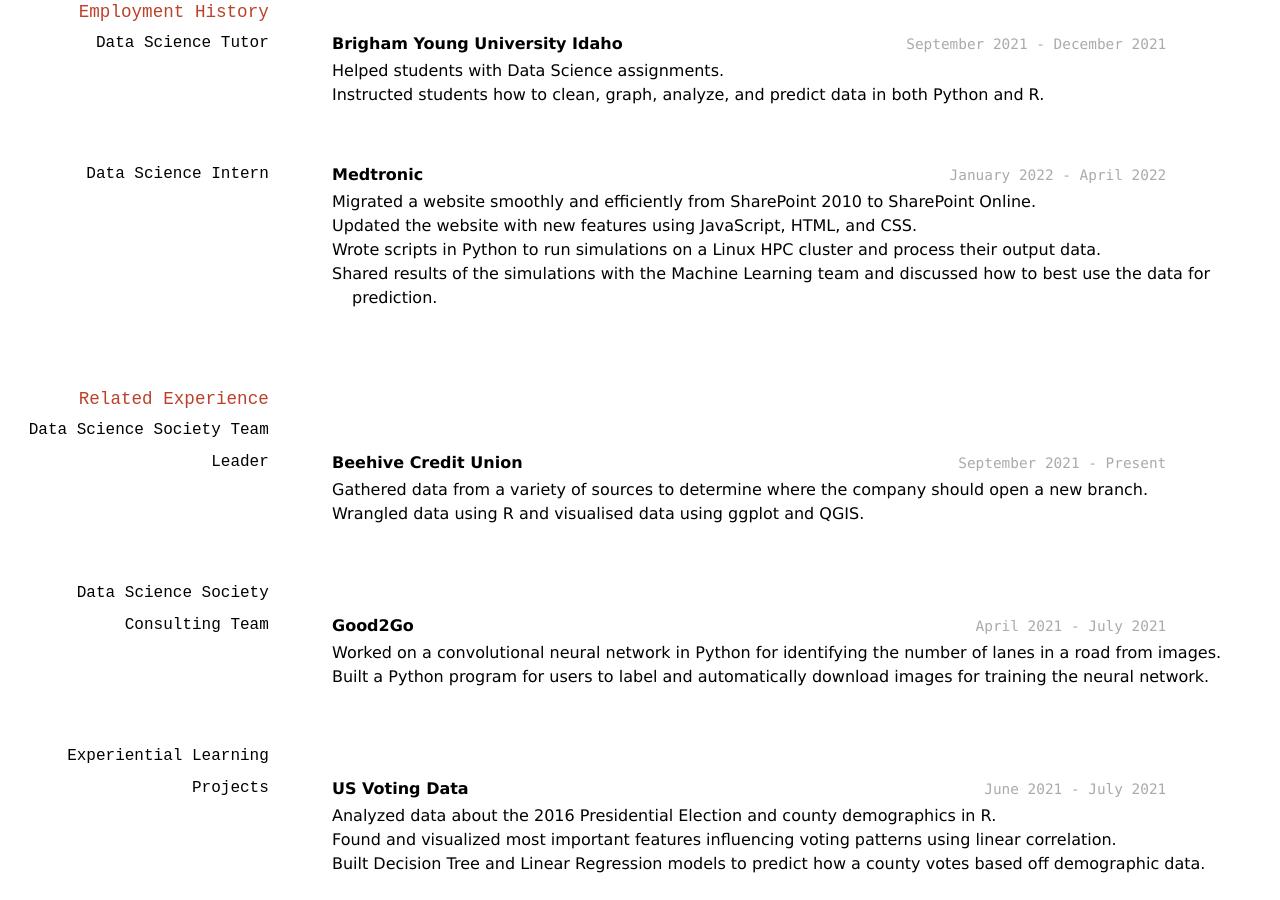
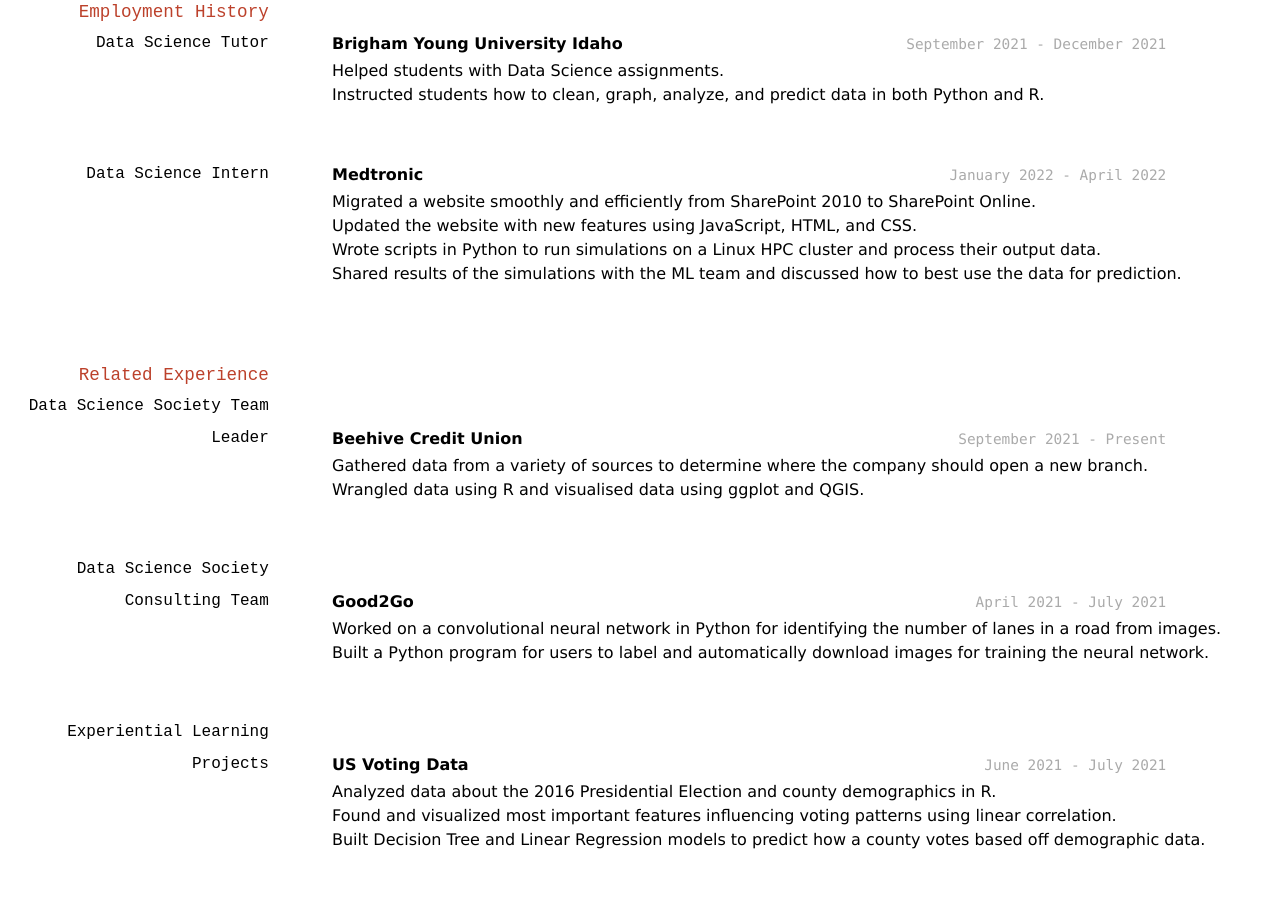
Before and after one commit to LHerrmeyer/herrmeyer_logan_resume, a Jekyll site: the page built from docs/index.md, in a window 1280 px wide and 900 px high, scrolled down 650 px. Built offline with Jekyll 4.4.1, drawn with Linux system fonts in a browser that asks for light colours; after the commit the page ends 1526 px from its top, so only the background shows below that.

Commit message:
Update index.md

```diff
--- a/docs/index.md
+++ b/docs/index.md
@@ -49,7 +49,7 @@ __Medtronic__
 - Migrated a website smoothly and efficiently from SharePoint 2010 to SharePoint Online.
 - Updated the website with new features using JavaScript, HTML, and CSS.
 - Wrote scripts in Python to run simulations on a Linux HPC cluster and process their output data.
-- Shared results of the simulations with the Machine Learning team and discussed how to best use the data for prediction.
+- Shared results of the simulations with the ML team and discussed how to best use the data for prediction.
 
 ## Related Experience
 
```
